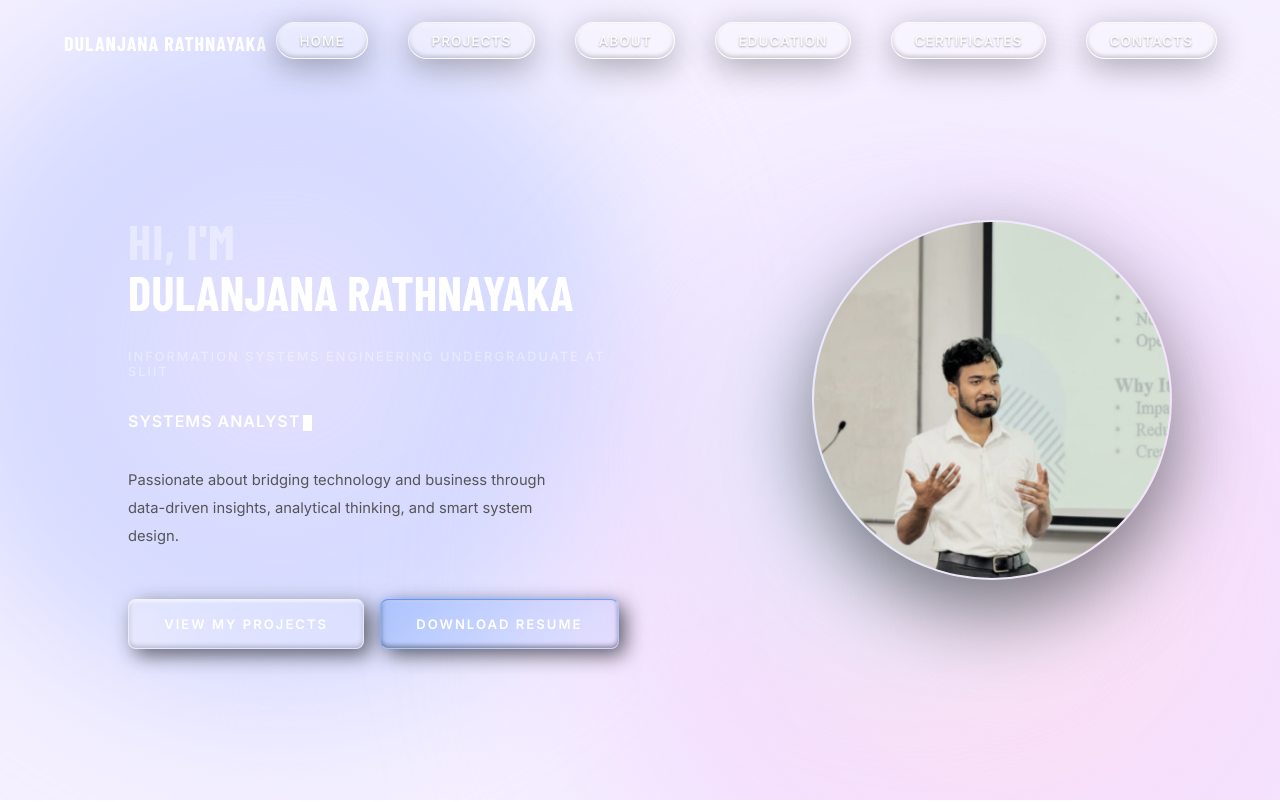
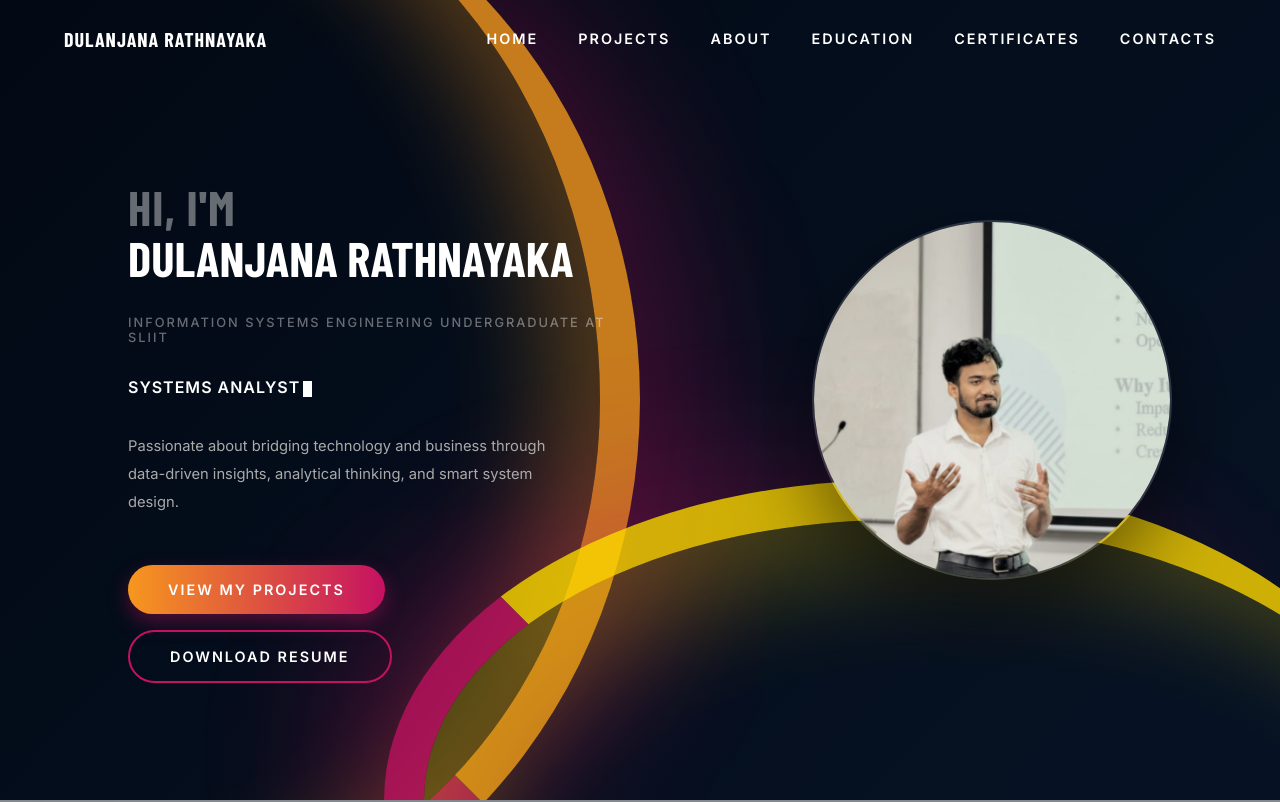
Before and after one commit to dulanjanarmd/Dulanjana-Rathnayaka, a React (Vite) app: page / in a window 1280 px wide. Shown: the top 802 px of the page. Built offline with nearby package versions, Linux system fonts and the light colour scheme; a web font is replaced by a local one.

Commit message:
feat: add Background3D component, animations, styles, and background assets

```diff
--- a/src/Components/Background3D.jsx
+++ b/src/Components/Background3D.jsx
@@ -2,16 +2,36 @@ import React from 'react';
 
 const Background3D = () => {
   return (
-    <div style={{ position: 'fixed', top: 0, left: 0, width: '100vw', height: '100vh', zIndex: -99, overflow: 'hidden', background: '#f5f0ff' }}>
-      <div style={{ position: 'absolute', top: '-10%', left: '-10%', width: '60vw', height: '60vw', background: 'radial-gradient(circle, rgba(230,225,255,1) 0%, rgba(200,210,255,0.8) 50%, rgba(255,255,255,0) 70%)', filter: 'blur(60px)', animation: 'float 20s infinite alternate' }} />
-      <div style={{ position: 'absolute', bottom: '-20%', right: '-10%', width: '70vw', height: '70vw', background: 'radial-gradient(circle, rgba(255,225,240,1) 0%, rgba(240,210,255,0.6) 50%, rgba(255,255,255,0) 70%)', filter: 'blur(80px)', animation: 'float 25s infinite alternate-reverse' }} />
-      <div style={{ position: 'absolute', top: '20%', right: '10%', width: '40vw', height: '40vw', background: 'radial-gradient(circle, rgba(210,240,255,0.8) 0%, rgba(220,230,255,0) 70%)', filter: 'blur(50px)', animation: 'float 15s infinite alternate' }} />
-      <style>{`
-        @keyframes float {
-          0% { transform: translate(0, 0) scale(1); }
-          100% { transform: translate(5%, 10%) scale(1.1); }
-        }
-      `}</style>
+    <div style={{ position: 'fixed', top: 0, left: 0, width: '100vw', height: '100vh', zIndex: -99, overflow: 'hidden', background: 'linear-gradient(135deg, #020914 0%, #061224 100%)' }}>
+
+      {/* Huge curved sweeping wave on the left */}
+      <div style={{
+        position: 'absolute',
+        top: '-20%',
+        left: '-30%',
+        width: '80vw',
+        height: '140vh',
+        borderRadius: '50%',
+        boxShadow: '100px 0px 150px -50px rgba(197, 17, 98, 0.4), inset -50px 0 100px rgba(247, 151, 30, 0.4)',
+        borderRight: '40px solid #f7971e',
+        borderBottom: '40px solid #c51162',
+        opacity: 0.8
+      }} />
+
+      {/* Sweeping wave on the bottom right */}
+      <div style={{
+        position: 'absolute',
+        bottom: '-40%',
+        right: '-10%',
+        width: '80vw',
+        height: '80vh',
+        borderRadius: '50%',
+        boxShadow: '-100px -50px 150px -50px rgba(197, 17, 98, 0.4), inset 50px 50px 100px rgba(255, 215, 0, 0.3)',
+        borderLeft: '40px solid #c51162',
+        borderTop: '40px solid #ffd700',
+        opacity: 0.8
+      }} />
+
     </div>
   );
 };
--- a/src/animations.css
+++ b/src/animations.css
@@ -337,27 +337,7 @@
   100% { opacity: 1; transform: translateY(0); }
 }
 
-.header-nav a {
-  position: relative;
-  display: inline-block;
-}
 
-.header-nav a::after {
-  content: '';
-  position: absolute;
-  width: 0;
-  height: 2px;
-  bottom: -5px;
-  left: 50%;
-  background-color: #ffffff;
-  transition: width 0.3s ease, left 0.3s ease;
-  border-radius: 2px;
-}
-
-.header-nav a:hover::after {
-  width: 100%;
-  left: 0;
-}
 
 
 /* ==========================================================================
@@ -870,14 +850,14 @@ html, body, #app, #main {
 }
 
 /* Universal 3D Button Hover Engine */
-.hero-btn, .new-proj-btn, .cert-btn-small, .header-nav a, .cc-social-item {
+.hero-btn, .new-proj-btn, .cert-btn-small, .cc-social-item {
   position: relative;
   transform-style: preserve-3d;
   transition: transform 0.4s cubic-bezier(0.175, 0.885, 0.32, 1.275), box-shadow 0.4s ease !important;
   will-change: transform, box-shadow;
 }
 
-.hero-btn:hover, .new-proj-btn:hover, .cert-btn-small:hover, .header-nav a:hover, .cc-social-item:hover {
+.hero-btn:hover, .new-proj-btn:hover, .cert-btn-small:hover, .cc-social-item:hover {
   box-shadow:
     -5px 10px 20px rgba(0, 0, 0, 0.4),
     0 0 20px rgba(0, 102, 255, 0.5),
@@ -886,7 +866,7 @@ html, body, #app, #main {
   z-index: 10;
 }
 
-.hero-btn:active, .new-proj-btn:active, .cert-btn-small:active, .header-nav a:active, .cc-social-item:active {
+.hero-btn:active, .new-proj-btn:active, .cert-btn-small:active, .cc-social-item:active {
   transform: perspective(800px) rotateX(0deg) rotateY(0deg) scale3d(0.95, 0.95, 0.95) translateZ(0px) !important;
   box-shadow:
     0px 2px 5px rgba(0, 0, 0, 0.4),
--- a/src/styles.css
+++ b/src/styles.css
@@ -1,15 +1,15 @@
 @import url("https://fonts.googleapis.com/css2?family=Inter:wght@300;400;500;600&family=Barlow+Condensed:wght@700;800;900&display=swap");
 
 :root {
-  --bg: rgba(255, 255, 255, 0.1);
-  --bg2: rgba(255, 255, 255, 0.25);
-  --bg3: rgba(255, 255, 255, 0.4);
-  --accent: #6b4cff;
-  --muted: #555555;
-  --border: rgba(255, 255, 255, 0.6);
-  --glass-bg: rgba(255, 255, 255, 0.3);
-  --glass-border: rgba(255, 255, 255, 0.7);
-  --glass-shadow: 0 8px 32px 0 rgba(100, 100, 150, 0.1);
+  --bg: rgba(5, 10, 21, 0.4);
+  --bg2: rgba(10, 20, 35, 0.5);
+  --bg3: rgba(15, 25, 45, 0.6);
+  --accent: #f7971e;
+  --muted: #aaaaaa;
+  --border: rgba(255, 255, 255, 0.15);
+  --glass-bg: rgba(255, 255, 255, 0.05);
+  --glass-border: rgba(255, 255, 255, 0.1);
+  --glass-shadow: 0 8px 32px 0 rgba(0, 0, 0, 0.5);
 }
 
 *,
@@ -87,45 +87,35 @@ body {
 
 .header-nav a {
   position: relative;
-  color: rgba(255, 255, 255, 0.9);
+  color: #ffffff;
   text-decoration: none;
-  font-size: 0.85rem;
-  font-weight: 600;
-  letter-spacing: 1px;
-  text-transform: uppercase;
-  transition: all 0.4s cubic-bezier(0.25, 1, 0.5, 1);
-  padding: 0.6rem 1.4rem;
+  font-size: 0.9rem;
+  font-weight: 700;
+  letter-spacing: 2px;
+  text-transform: uppercase;
+  transition: color 0.3s ease;
+  padding: 0.5rem 0;
   display: inline-block;
-  background: var(--glass-bg);
-  border: 1px solid var(--glass-border);
-  border-top: 1px solid rgba(255, 255, 255, 0.3);
-  border-left: 1px solid rgba(255, 255, 255, 0.2);
-  border-radius: 30px;
-  backdrop-filter: blur(16px) saturate(180%);
-  -webkit-backdrop-filter: blur(16px) saturate(180%);
-  box-shadow:
-    0 8px 32px 0 rgba(0, 0, 0, 0.3),
-    inset 0 2px 4px 0 rgba(255, 255, 255, 0.4),
-    inset 0 -2px 4px 0 rgba(0, 0, 0, 0.2),
-    inset 0 0 10px 0 rgba(255, 255, 255, 0.1);
-  text-shadow: 0 1px 2px rgba(0,0,0,0.3);
-  overflow: hidden;
+  background: transparent;
+}
+
+.header-nav a::after {
+  content: '';
+  position: absolute;
+  width: 0;
+  height: 2px;
+  bottom: 0;
+  left: 0;
+  background-color: var(--accent);
+  transition: width 0.3s ease;
 }
 
 .header-nav a:hover {
-  color: #ffffff;
-  background: var(--glass-bg);
-  transform: translateY(-2px) scale(1.02);
-  box-shadow:
-    0 12px 40px 0 rgba(0, 102, 255, 0.3),
-    inset 0 2px 4px 0 rgba(255, 255, 255, 0.6),
-    inset 0 -2px 4px 0 rgba(0, 0, 0, 0.3),
-    inset 0 0 15px 0 rgba(255, 255, 255, 0.2);
-}
-
-.header-nav a:hover::before {
-  transform: translate(-50%, -50%) scale(1);
-  opacity: 1;
+  color: var(--accent);
+}
+
+.header-nav a:hover::after {
+  width: 100%;
 }
 
 .header-right {
@@ -321,43 +311,27 @@ body {
   display: inline-flex;
   align-items: center;
   gap: 0.6rem;
-  padding: 1rem 2.2rem;
-  background: linear-gradient(135deg, rgba(255,255,255,0.25) 0%, rgba(255,255,255,0.05) 100%);
-  color: #ffffff;
-  border-top: 1px solid rgba(255,255,255,0.5);
-  border-left: 1px solid rgba(255,255,255,0.3);
-  border-right: 1px solid rgba(255,255,255,0.1);
-  border-bottom: 1px solid rgba(255,255,255,0.05);
-  border-radius: 8px;
-  font-size: 0.82rem;
-  font-weight: 800;
+  padding: 1rem 2.5rem;
+  background: linear-gradient(90deg, #f7971e, #c51162);
+  color: #ffffff;
+  border: none;
+  border-radius: 50px;
+  font-size: 0.9rem;
+  font-weight: 700;
   letter-spacing: 2px;
   text-transform: uppercase;
   text-decoration: none;
   width: fit-content;
   cursor: pointer;
   font-family: "Inter", sans-serif;
-  backdrop-filter: blur(12px);
-  box-shadow:
-    -2px -2px 10px rgba(255,255,255,0.1),
-    6px 6px 20px rgba(0,0,0,0.6),
-    inset 0 2px 2px rgba(255,255,255,0.6),
-    inset 0 -2px 5px rgba(0,0,0,0.2);
+  box-shadow: 0 8px 20px rgba(197, 17, 98, 0.4);
 }
 
 .hero-btn-outline {
-  background: linear-gradient(135deg, rgba(0,102,255,0.2) 0%, rgba(0,102,255,0.05) 100%);
-  color: #ffffff;
-  border-top: 1px solid rgba(0,102,255,0.5);
-  border-left: 1px solid rgba(0,102,255,0.3);
-  border-right: 1px solid rgba(0,102,255,0.1);
-  border-bottom: 1px solid rgba(0,102,255,0.05);
-  backdrop-filter: blur(12px);
-  box-shadow:
-    -2px -2px 10px rgba(0,102,255,0.1),
-    6px 6px 20px rgba(0,0,0,0.6),
-    inset 0 2px 2px rgba(255,255,255,0.2),
-    inset 0 -2px 5px rgba(0,0,0,0.4);
+  background: transparent;
+  color: #ffffff;
+  border: 2px solid #c51162;
+  box-shadow: none;
 }
 
 /* Right panel — photo */
```
Also changed, not shown: src/Components/Footer.jsx (+4 -3 lines), src/assets/abstract-bg.png (added), src/textures/stars.jpg (deleted).
